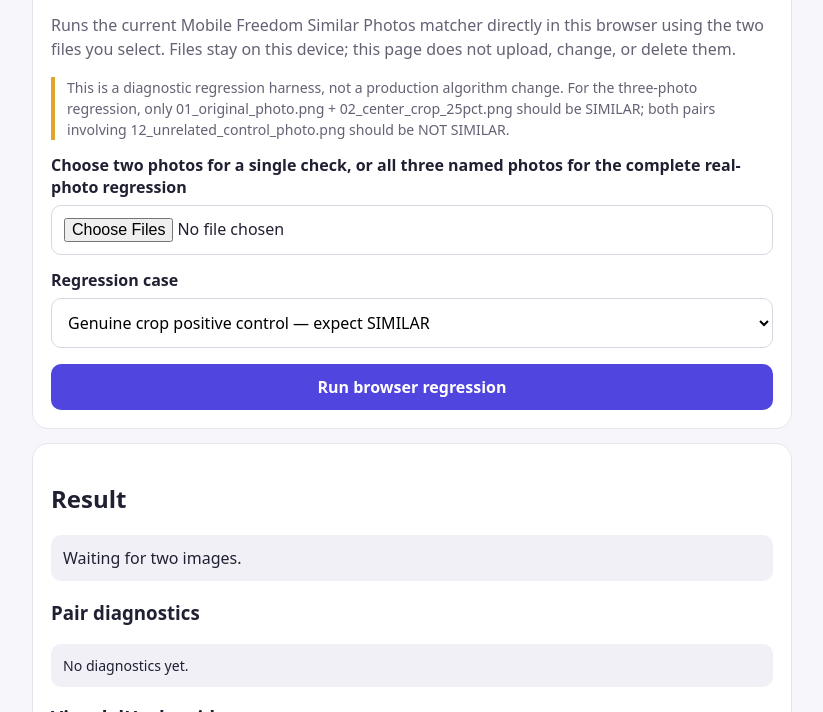
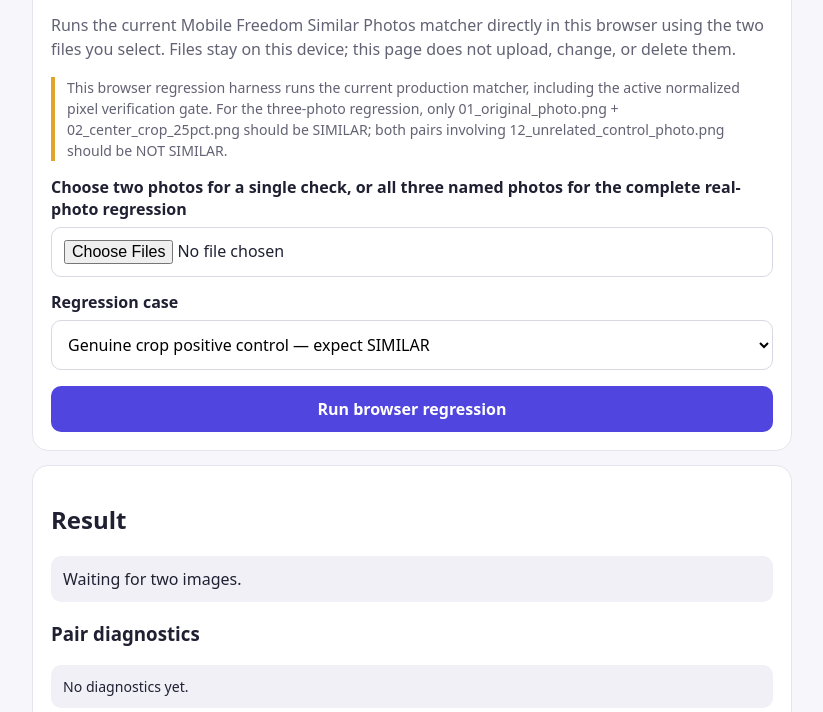
Before and after one commit to Sharmabasu098/Mobile-Freedom, a website built with Vite: page m9-crop-regression.html in a window 1280 px wide. Shown: the part 88-800 px from the top of the page, without its empty margins (228-1051 px from the left). Built offline with nearby package versions, Linux system fonts and the light colour scheme.

Commit message:
M9: clarify browser harness uses active pixel gate

```diff
--- a/m9-crop-regression.html
+++ b/m9-crop-regression.html
@@ -31,7 +31,7 @@
   <section class="card">
     <h1>M9 — Browser Crop Regression</h1>
     <p>Runs the current Mobile Freedom Similar Photos matcher directly in this browser using the two files you select. Files stay on this device; this page does not upload, change, or delete them.</p>
-    <p class="notice small">This is a diagnostic regression harness, not a production algorithm change. For the three-photo regression, only 01_original_photo.png + 02_center_crop_25pct.png should be SIMILAR; both pairs involving 12_unrelated_control_photo.png should be NOT SIMILAR.</p>
+    <p class="notice small">This browser regression harness runs the current production matcher, including the active normalized pixel verification gate. For the three-photo regression, only 01_original_photo.png + 02_center_crop_25pct.png should be SIMILAR; both pairs involving 12_unrelated_control_photo.png should be NOT SIMILAR.</p>
     <label for="m9-files">Choose two photos for a single check, or all three named photos for the complete real-photo regression</label>
     <input id="m9-files" type="file" accept="image/jpeg,image/png,image/webp" multiple />
     <label for="m9-expected">Regression case</label>
```
